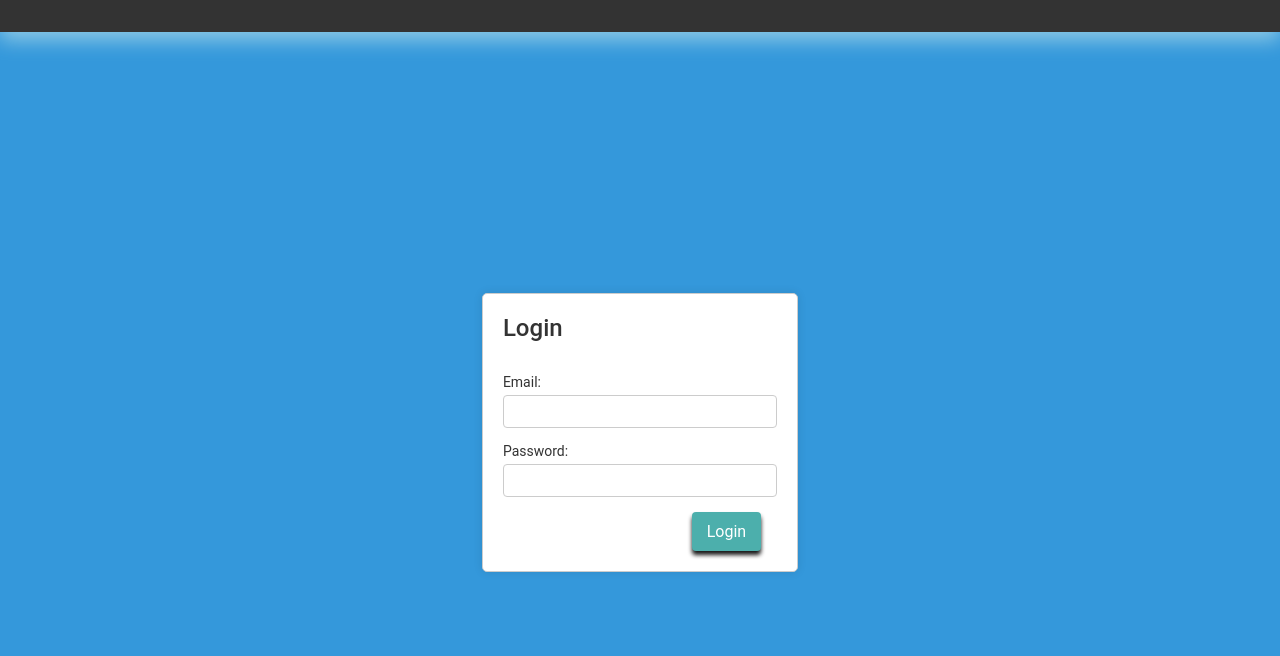
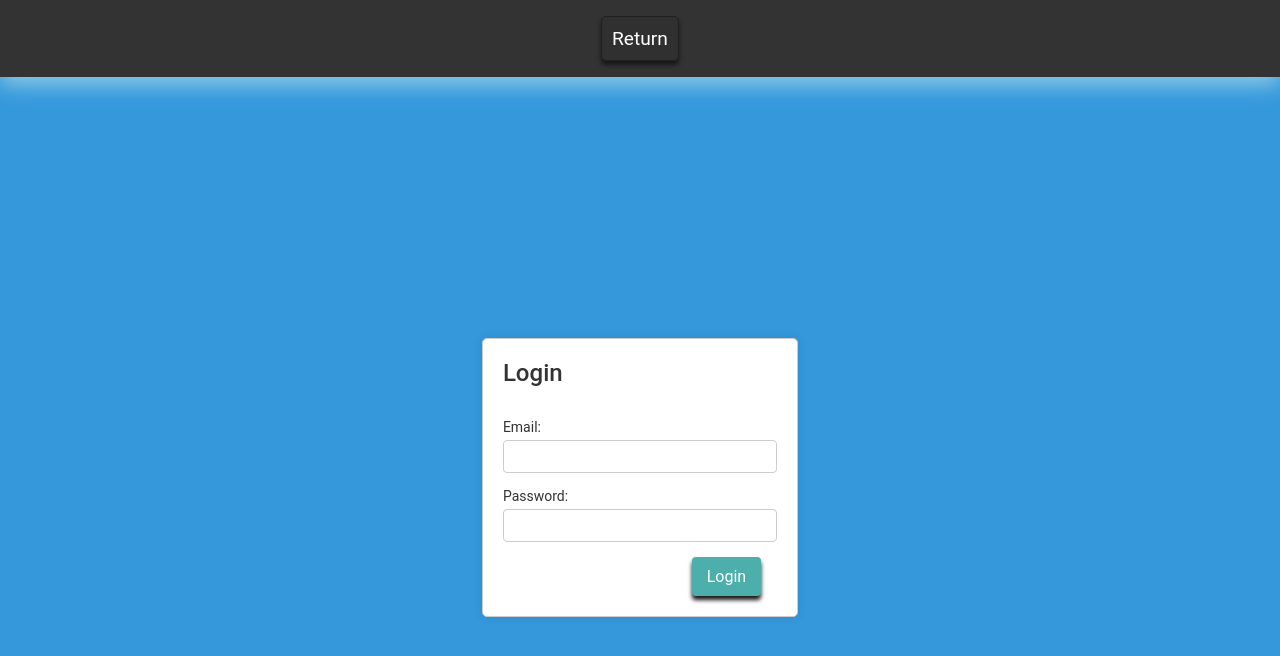
Before and after one commit to Curko15/Poster-Rangers, a React (Create React App) app in the folder IzvorniKod/frontend/: page / in a window 1280 px wide. Both pictures are taken after a click on the button "Login". Shown: the top 656 px of the page. Built offline with nearby package versions, Linux system fonts and the light colour scheme.

Commit message:
dodan return button za login i register screenove

```diff
--- a/IzvorniKod/frontend/src/components/Header.js
+++ b/IzvorniKod/frontend/src/components/Header.js
@@ -71,9 +71,18 @@ const Header = ({ viewType }) => {
     navigate("/glasanje");
   };
 
+  const handleBackClick = () => {
+    navigate("/");
+  };
+
   const renderButtons = () => {
     return (
       <>
+        {(viewType === "login" || viewType === "register") && (
+          <button id="backButton" onClick={handleBackClick}>
+            Return
+          </button>
+        )}
         {viewType === "entercode" && !isUserLoggedIn() && (
           <button id="loginButton" onClick={handleLoginClick}>
             Login
```
